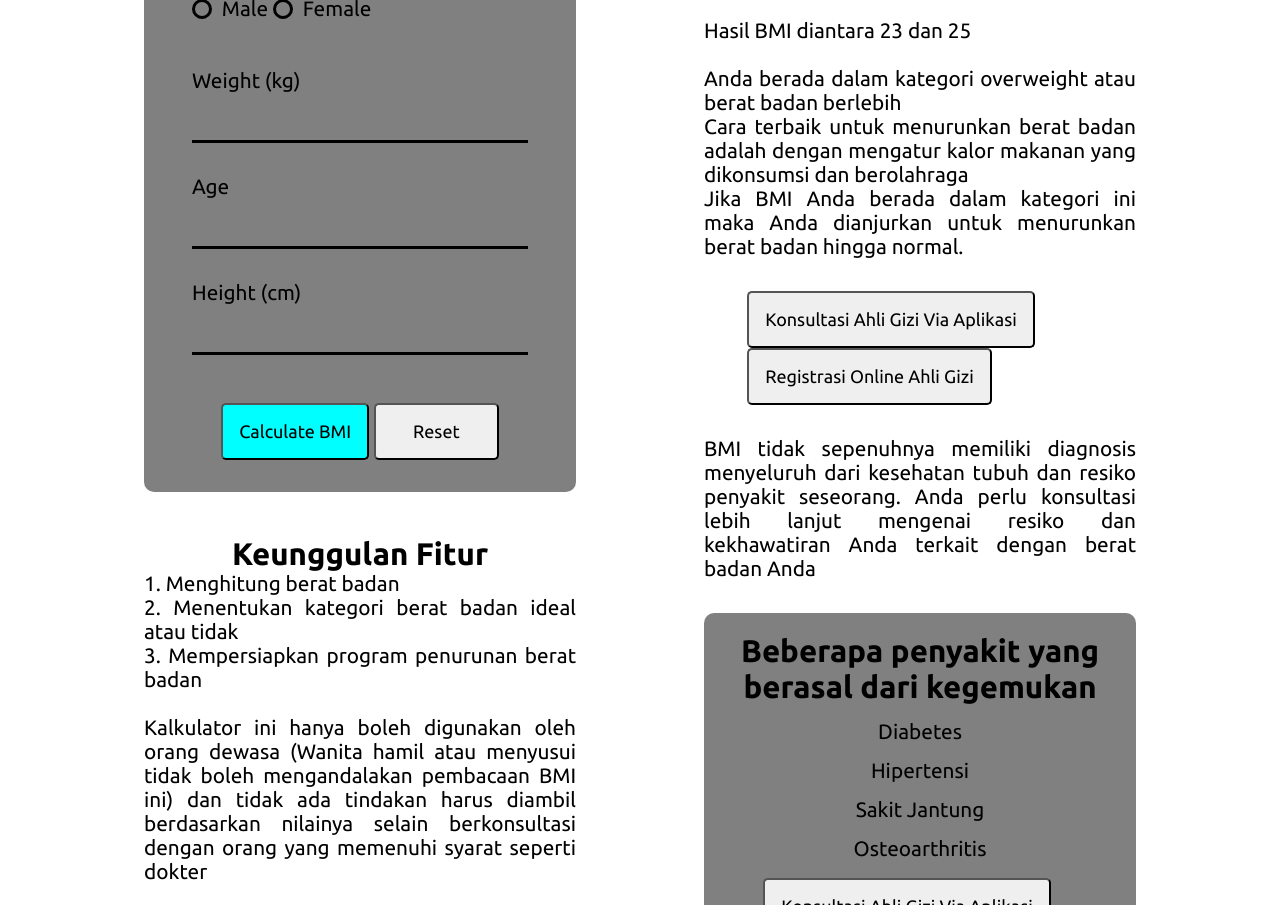
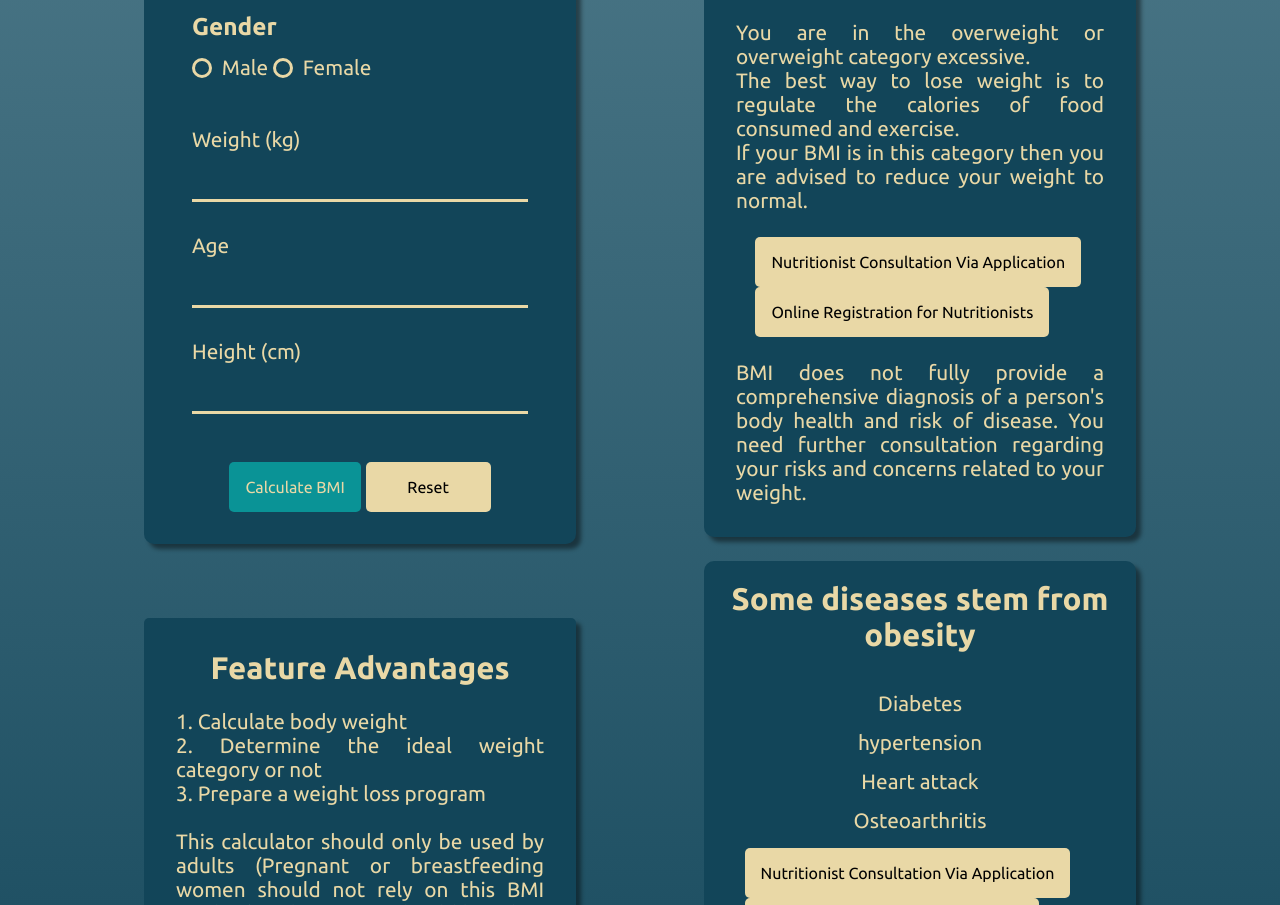
Before and after one commit to revou-fundamental-course/25-mar-24-Leopartczt, a plain HTML site: page index.html in a window 1280 px wide. Shown: the part 491-1396 px from the top of the page. Drawn offline with Linux system fonts and the light colour scheme.

Commit message:
css color scheme, change languange to english

```diff
--- a/css/style.css
+++ b/css/style.css
@@ -1,134 +1,284 @@
+/*
+
+Code Structure:
+
+1. Display Properties
+2. Position
+3. Width, Height
+4. Background Properties
+5. Margin
+6. Padding
+7. Border
+8. Font
+9. Cursor
+10. Other
+
+*/
+
+
 *,*::after,*::before{
+    box-sizing: border-box;
+
     margin: 0;
     padding: 0;
-    box-sizing: border-box;
+
     font-family: 'Ubuntu', sans-serif;
 }
 
+:root{
+    /* Variables */
+    --color-1: #EFF6E0;
+    --color-2: #AEC3B0;
+    --color-3: #598392;
+    --color-4: #124559;
+    --color-5: #01161E;
+
+    --color1-alt: #E9D8A6;
+    --color2-alt: #94D2BD;
+    --color3-alt: #0A9396;
+    --color4-alt: #005F73;
+    --color5-alt: #001219;
+
+    --border-rad-high: 15px;
+    --border-rad-normal: 10px;
+    --border-rad-low: 5px;
+
+}
+
 body{
+
+    background: var(--color-3);
+    background: -moz-linear-gradient(top, var(--color-3) 0%, var(--color-4) 100%);
+    background: -webkit-linear-gradient(top, var(--color-3) 0%, var(--color-4) 100%);
+    background: linear-gradient(to bottom, var(--color-3) 0%, var(--color-4) 100%);
+    color: var(--color1-alt);
+
     font-size: 1.3rem;
 }
 
-h1{
-    text-align: center;
-    margin: 2rem;
+.page-title {
+    display: flex;
+    justify-content: space-between;
+    align-items: center;
+
+    width: 80%;
+
+    margin: auto;
+    padding: 15px;
+
+    border-bottom: 3px solid #E9D8A6;
 }
 
 .main-container{
-    width: 80%;
-    margin: auto;
+
     display: flex;
     justify-content: space-evenly;
+    gap: 6rem;
+
+    width: 80%;
     min-height: 100vh;
-    gap: 6rem;
+
+    margin: auto;
+
 }
 
 .container-page{
-    /* border: 3px solid black; */
+
+    display: flex;
+    flex-direction: column;
+    justify-content: space-between;
+    gap: 1.5rem;
+
     width: 100%;
     padding: 1rem;
-    display: flex;
-    flex-direction: column;
-    justify-content: space-evenly;
-    gap: 2rem;
+
     text-align: justify;
+
 }
 
 button{
+
+    min-width: 125px;
     min-height: 50px;
-    min-width: 125px;
+
+    background-color: var(--color1-alt);
+
     padding: 1rem;
-    border-radius: 5px;
-    font-size: 18px;
+
+    border: none;
+    border-radius: var(--border-rad-low);
+
+    font-size: 16px;
     text-align: center;
+
+    cursor: pointer;
+
+}
+
+button:hover{
+
+    background-color: var(--color-1);
+
+}
+
+button:active{
+
+    background-color: var(--color-2);
 
 }
 
 .container-page h2{
+
     text-align: center;
 }
 
+.section-header p{
+
+    background-color: var(--color-4);
+
+    padding: 3rem 2rem;
+
+    border-radius: var(--border-rad-normal);
+
+    -webkit-box-shadow: 5px 5px 4px 0px rgba(0,0,0,0.44);
+    box-shadow: 5px 5px 4px 0px rgba(0,0,0,0.44);
+}
+
 .input-form{
-    background-color: gray;
-    padding: 2rem 3rem 2rem 3rem;
+
     display: flex;
     flex-direction: column;
+    justify-content: space-evenly;
     align-items: center;
     gap: 3rem;
-    justify-content: space-evenly;
-    border-radius: 10px;
+
+    background-color: var(--color-4);
+
+    padding: 2rem 3rem 2rem 3rem;
+
+    border-radius: var(--border-rad-normal);
+
+    -webkit-box-shadow: 5px 5px 4px 0px rgba(0,0,0,0.44);
+    box-shadow: 5px 5px 4px 0px rgba(0,0,0,0.44);
 }
 
 .form-radio{
+
     width: 100%;
 
 }
 
 .gender-option{
+
     padding-top: 15px;
 }
 
 .gender-option input[type="radio"]{
+
+    position: relative;
+    top: -2px;
+
+    width: 20px;
+    height: 20px;
+
+    margin-right: 5px;
+
+    border: 3px solid var(--color1-alt);
+    border-radius: 50%;
+
+    cursor: pointer;
+
+    transition: 0.2s all linear;
+    vertical-align: middle;
     -webkit-appearance: none;
     -moz-appearance: none;
     appearance: none;
 
-    border-radius: 50%;
-    width: 20px;
-    height: 20px;
-
-    border: 3px solid black;
-    transition: 0.2s all linear;
-    margin-right: 5px;
-
-    vertical-align: middle;
-
-    cursor: pointer;
-    position: relative;
-    top: -2px;
-
-
 }
 
 .gender-option input:checked {
-    border: 6px solid black;
-    outline: unset !important /* I added this one for Edge (chromium) support */
+
+    border: 6px solid var(--color1-alt);
+
+    outline: unset !important
+
   }
 
 .form-bio{
-    width: 100%;
 
     display: flex;
     flex-direction: column;
     justify-content: space-around;
     gap: 2rem;
-    /* background-color: aqua; */
+
+    width: 100%;
+
 }
 
 
 .bio-item input{
+
+    width: 100%;
+    height: 50px;
+
+    background-color: transparent;
+    color: var(--color1-alt);
+
+    padding-left: 20px;
+
+    border:none;
+    border-bottom: 3px solid var(--color1-alt);
+
     font-size: 1.5rem;
-    padding-left: 20px;
-    background-color: transparent;
-    border:none;
-    border-bottom: 3px solid black;
-    height: 50px;
-    width: 100%;
+
     cursor: pointer;
+    -moz-appearance: textfield;
 }
 
 .bio-item input:focus{
+
     border: none;
-    border-bottom: 3px solid black;
+    border-bottom: 3px solid var(--color1-alt);
+
     outline: none;
 }
 
-.form-button button{
+.bio-item input[type="number"]::-webkit-inner-spin-button,
+input[type="number"]::-webkit-outer-spin-button{
+
+    margin: 0;
+
+    -webkit-appearance: none;
 
 }
 
 .form-button .btn-calculate{
-    background-color: aqua;
+
+    background-color: var(--color3-alt);
+    color: var(--color1-alt);
+
+}
+
+.form-button .btn-calculate:hover{
+
+    background-color: var(--color4-alt);
+
+}
+
+.form-button .btn-calculate:active{
+    background-color: var(--color5-alt);
+}
+
+.feature-benefits{
+
+    background-color: var(--color-4);
+
+    border-radius: var(--border-rad-low);
+
+    padding: 2rem;
+
+    -webkit-box-shadow: 5px 5px 4px 0px rgba(0,0,0,0.44);
+    box-shadow: 5px 5px 4px 0px rgba(0,0,0,0.44);
 
 }
 
@@ -138,28 +288,75 @@ button{
 
 
 .result{
-    border-radius: 10px;
-    height: 350px;
+
     display: flex;
     flex-direction: column;
     justify-content: space-around;
     align-items: center;
-    background-color: gray;
+
+    background-color: var(--color-4);
 
     padding: 20px;
+
+    border-radius: 10px;
+
+    -webkit-box-shadow: 5px 5px 4px 0px rgba(0,0,0,0.44);
+    box-shadow: 5px 5px 4px 0px rgba(0,0,0,0.44);
+
+}
+
+.suggestion-panel{
+    background-color: var(--color-4);
+
+    padding: 2rem;
+
+    border-radius: var(--border-rad-normal);
+
+    -webkit-box-shadow: 5px 5px 4px 0px rgba(0,0,0,0.44);
+    box-shadow: 5px 5px 4px 0px rgba(0,0,0,0.44);
 }
 
 .result.risk{
+
     height: 400px;
 }
 
 .result.risk ul li{
+
     margin: 15px;
+
+    text-align: center;
+
     list-style: none;
-    text-align: center;
+
 }
 
 .consul-button{
-    width: 80%;
+
+    width: 90%;
+
     margin: auto;
+
 }
+
+.consul-button button{
+    margin: 0px 1px 0px 1px;
+}
+
+footer{
+    background-color: var(--color-4);
+
+    padding: 2rem;
+
+    border-radius: var(--border-rad-normal);
+
+    text-align: center;
+
+    -webkit-box-shadow: 5px 5px 4px 0px rgba(0,0,0,0.44);
+    box-shadow: 5px 5px 4px 0px rgba(0,0,0,0.44);
+}
+
+footer img{
+    width: 200px;
+    height: 60px;
+}
--- a/index.html
+++ b/index.html
@@ -11,13 +11,19 @@
     <body>
         <header class="page-title">
             <h1>Calculator BMI</h1>
+            <p>Created by Meron</p>
         </header>
 
         <main class="main-container">
+            <!-- LEFT SIDE START HERE -->
+
             <section class="container-page">
-                <header>
-                    <p> Berat badan ideal adalah impian semua orang. Tidak hanya memiliki tubuh yang menunjang penampilan, berat badan ideal juga menandakana kondisi tubuh yang sehat. Bagaimana denganmu? Yuk, hitung sekarang di kalkulator BMI.</p>
+
+                <header class="section-header">
+                    <p> Ideal body weight is everyone's dream. Not only does having a body that supports your appearance, ideal body weight also indicates a healthy body condition.</p>
                 </header>
+
+                <!-- FORM INPUT START -->
 
                 <div class="input-form">
                     <h2>Calculate</h2>
@@ -58,82 +64,131 @@
                         <button class="btn-reset" onclick="resetForm()">Reset</button>
                     </div>
                 </div>
+
+                <!-- FORM INPUT END -->
+
+                <!-- BENEFIT START -->
+
                 <div class="feature-benefits">
 
-                    <h2>Keunggulan Fitur</h2>
+                    <h2>Feature Advantages</h2>
+                    <br>
                     <ol class="form-orderlist">
-                        <li>1. Menghitung berat badan</li>
-                        <li>2. Menentukan kategori berat badan ideal atau tidak</li>
-                        <li>3. Mempersiapkan program penurunan berat badan</li>
+                        <li>1. Calculate body weight</li>
+                        <li>2. Determine the ideal weight category or not</li>
+                        <li>3. Prepare a weight loss program</li>
                     </ol>
 
                     <br>
-                    <p>Kalkulator ini hanya boleh digunakan oleh orang dewasa (Wanita hamil atau menyusui tidak boleh mengandalakan pembacaan BMI ini) dan tidak ada tindakan harus diambil berdasarkan nilainya selain berkonsultasi dengan orang yang memenuhi syarat seperti dokter</p>
+                    <p>This calculator should only be used by adults (Pregnant or breastfeeding women should not rely on this BMI reading) and no action should be taken based on its value other than consulting a qualified person such as a doctor</p>
 
                     <br>
-                    <p>Kalkulator akan memberi Anda gambarang tnetang perbandingan berat badan Anda dengan nilai umum. Indeks Massa Tubuh (atau BMI) dihitung sebagai berat badan Anda(dalam kilogram) dibagi dengan kuadrat tinggi badan Anda (dalam meter) atau BMI = Kg/M <sup>2</sup>.</p>
+                    <p>The calculator will give you an idea of how your weight compares to general values. Body Mass Index (or BMI) is calculated as your weight (in kilograms) divided by the square of your height (in meters) or BMI = Kg/M<sup>2</sup>.</p>
+
+                </div>
+
+                <!-- BENEFIT END -->
+
+            </section>
+            <!-- LEFT SIDE END -->
+
+            <!-- RIGHT SIDE START -->
+            <section class="container-page">
+
+                <!-- RESULT PANEL START -->
+
+                <div class="result page">
+                    <h2>Result</h2>
+
+                    <br>
+                    <h3 id="bmi-verdict">Overweight</h3>
+
+                    <br>
+                    <h2 id="bmi-result">1</h2>
+
+                    <br>
+                    <p id="bmi-note">You are overweight</p>
+
+                    <br>
+                    <button class="btn download">Download BMI result</button>
+
+                </div>
+
+                <!-- RESULT PANEL END -->
+
+                <!-- SUGGESTION PANEL START -->
+
+                <div class="suggestion-panel">
+
+                    <div>
+                        <p id="result-between">
+                            BMI result between 23 and 25
+                        </p>
+
+                        <br>
+                        <p id="verdict-note">
+                            You are in the overweight or overweight category
+                            excessive.
+                        </p>
+
+                        <p id=" note-howto">
+                            The best way to lose weight is to regulate the calories of food consumed and exercise.
+                        </p>
+
+                        <p id="note-suggestion">
+                            If your BMI is in this category then you are advised to reduce your weight to normal.
+                        </p>
+                    </div>
+
+                    <br>
+                    <div class="consul-button">
+                        <button>Nutritionist Consultation Via Application</button>
+                        <button>Online Registration for Nutritionists</button>
+                    </div>
+                    <br>
+
+                    <p>
+                        BMI does not fully provide a comprehensive diagnosis of a person's body health and risk of disease. You need further consultation regarding your risks and concerns related to your weight.
+                    </p>
 
                 </div>
 
 
-            </section>
+                <!-- SUGGGESTION PANEL END -->
 
-            <section class="container-page">
-
-                <div class="result page">
-                    <h2>Result</h2>
-
-                    <h3 id="bmi-verdict">Berat badan lebih</h3>
-                    <h2 id="bmi-result">1</h2>
-                    <p id="bmi-note">Anda memiliki berat badan berlebih</p>
-
-                    <button class="btn download">Download Hasil BMI</button>
-
-                </div>
-
-                <div class="suggestion-panel">
-
-                    <p id="result-between">Hasil BMI diantara 23 dan 25</p>
-
-                    <br>
-                    <p id="verdict-note">Anda berada dalam kategori overweight atau berat badan
-                    berlebih</p>
-                    <p id=" note-howto">Cara terbaik untuk menurunkan berat badan adalah dengan mengatur kalor makanan yang dikonsumsi dan berolahraga</p>
-                    <p id="note-suggestion">Jika BMI Anda berada dalam kategori ini maka Anda dianjurkan untuk menurunkan berat badan hingga normal.</p>
-                </div>
-
-                <div class="consul-button">
-                    <button>Konsultasi Ahli Gizi Via Aplikasi</button>
-                    <button>Registrasi Online Ahli Gizi</button>
-                </div>
-
-                <p>BMI tidak sepenuhnya memiliki diagnosis menyeluruh dari kesehatan tubuh dan resiko penyakit seseorang. Anda perlu konsultasi lebih lanjut mengenai resiko dan kekhawatiran Anda terkait dengan berat badan Anda</p>
+                <!-- RISK PANEL START -->
 
                 <div class="result risk">
-                    <h2>Beberapa penyakit yang berasal dari <span id="body-type">kegemukan</span></h2>
+                    <h2>Some diseases stem from <span id="body-type">obesity</span></h2>
+                    <br>
                     <ul>
                         <li>Diabetes</li>
-                        <li>Hipertensi</li>
-                        <li>Sakit Jantung</li>
+                        <li>hypertension</li>
+                        <li>Heart attack</li>
                         <li>Osteoarthritis</li>
                     </ul>
 
                     <div class="consul-button">
-                        <button>Konsultasi Ahli Gizi Via Aplikasi</button>
-                        <button>Registrasi Online Ahli Gizi</button>
+                        <button>Nutritionist Consultation Via Application</button>
+                        <button>Online Registration for Nutritionists</button>
                     </div>
                 </div>
 
                 <footer>
                     <p>Download Aplikasi</p>
-                    <img src="" alt="GooglePlay logo">
-                    <img src="" alt="App Store logo">
+
+                    <br>
+                    <a href="#"><img src="assets/google-play-logo.png" alt="GooglePlay logo"></a>
+                    <a href=""><img src="assets/app-store-logo.png" alt="App Store logo"></a>
                 </footer>
 
+                <!-- RISK PANEL END -->
+
             </section>
+
+            <!-- RIGHT SIDE END -->
+
         </main>
-
-
 
         <script src="js/main.js"></script>
     </body>
```
Also changed, not shown: assets/app-store-logo.png (added), assets/google-play-logo.png (added), 1 other file.
